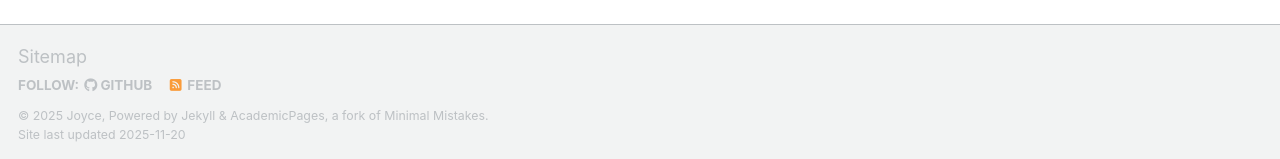
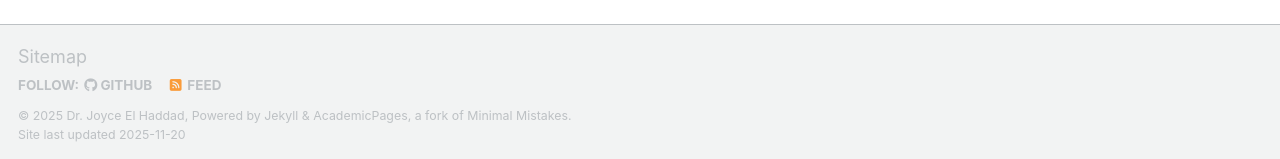
Before and after one commit to joyceelhaddad/joyceelhaddad.github.io, a Jekyll site: the page built from _pages/about.md, in a window 1280 px wide and 900 px high, scrolled down 2880 px. Shown: the part 738-897 px from the top of the window. Built offline with Jekyll 4.4.1, drawn with Linux system fonts in a browser that asks for light colours; some web fonts are replaced; a script that is not in the unit is left out; part of the change alters nothing that is shown.

Commit message:
Update _config.yml
Some  info update

```diff
--- a/_config.yml
+++ b/_config.yml
@@ -11,12 +11,12 @@ locale                   : "en-US"
 site_theme               : "default" # Currently available options are "default", "air"
 title                    : "Joyce El Haddad"
 title_separator          : "-"
-name                     : &name "Joyce"
-description              : &description "Your Name's academic portfolio"   # Update this with a general description of your site, this is the default if not overridden by a page
+name                     : &name "Dr. Joyce El Haddad"
+description              : &description "Associate Professor at University Paris Dauphine - PSL"   # Update this with a general description of your site, this is the default if not overridden by a page
 url                      : https://joyceelhaddad.github.io/ # The base hostname & protocol for your site e.g. "https://[your GitHub username].github.io",
                                                            # or if you already have some other page hosted on Github then use "https://[your GitHub username].github.io/[Your Repo Name]"
 baseurl                  : "" # the subpath of your site, e.g. "/blog"
-repository               : "academicpages/academicpages.github.io"
+repository               : "joyceelhaddad.github.io"
 
 # Site Author - The following control what appear as part of the author content on the side bar.
 #               If a field is blank the icon and link will not appear, otherwise it will be shown.
```
